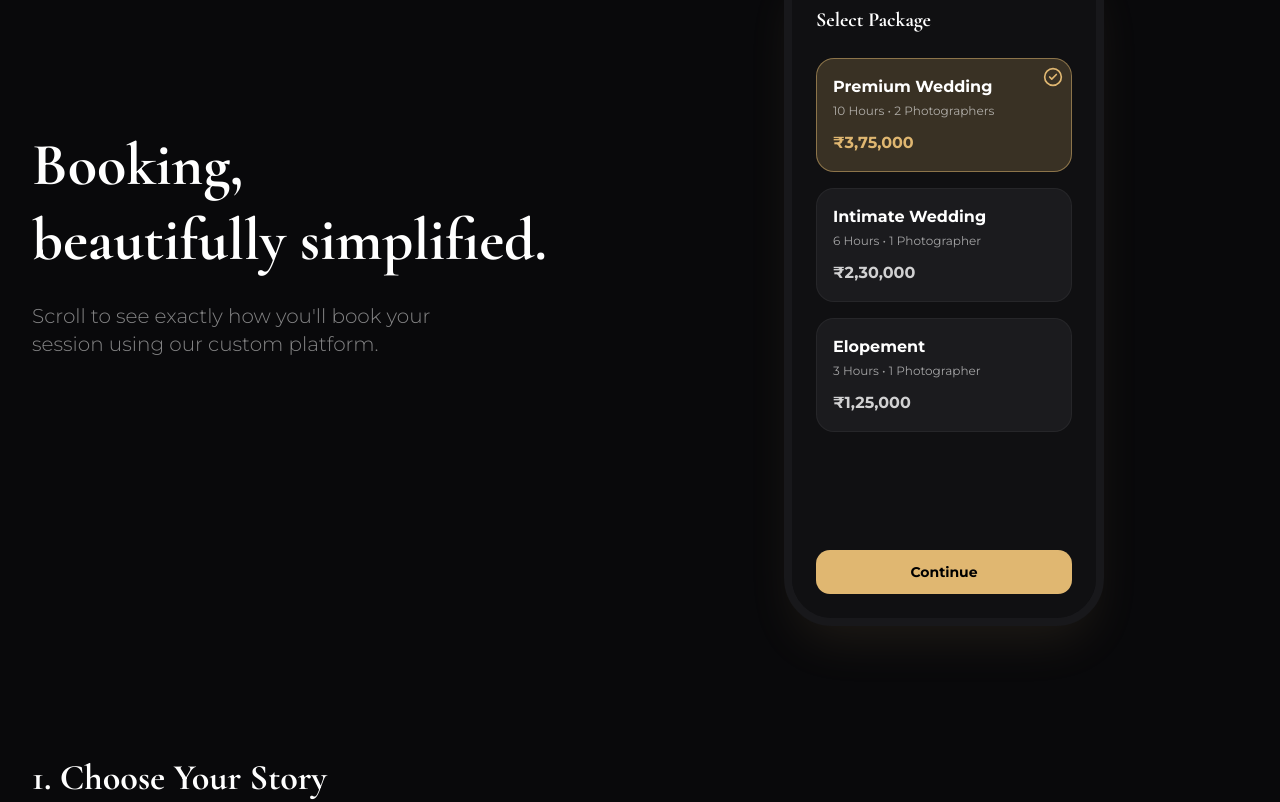
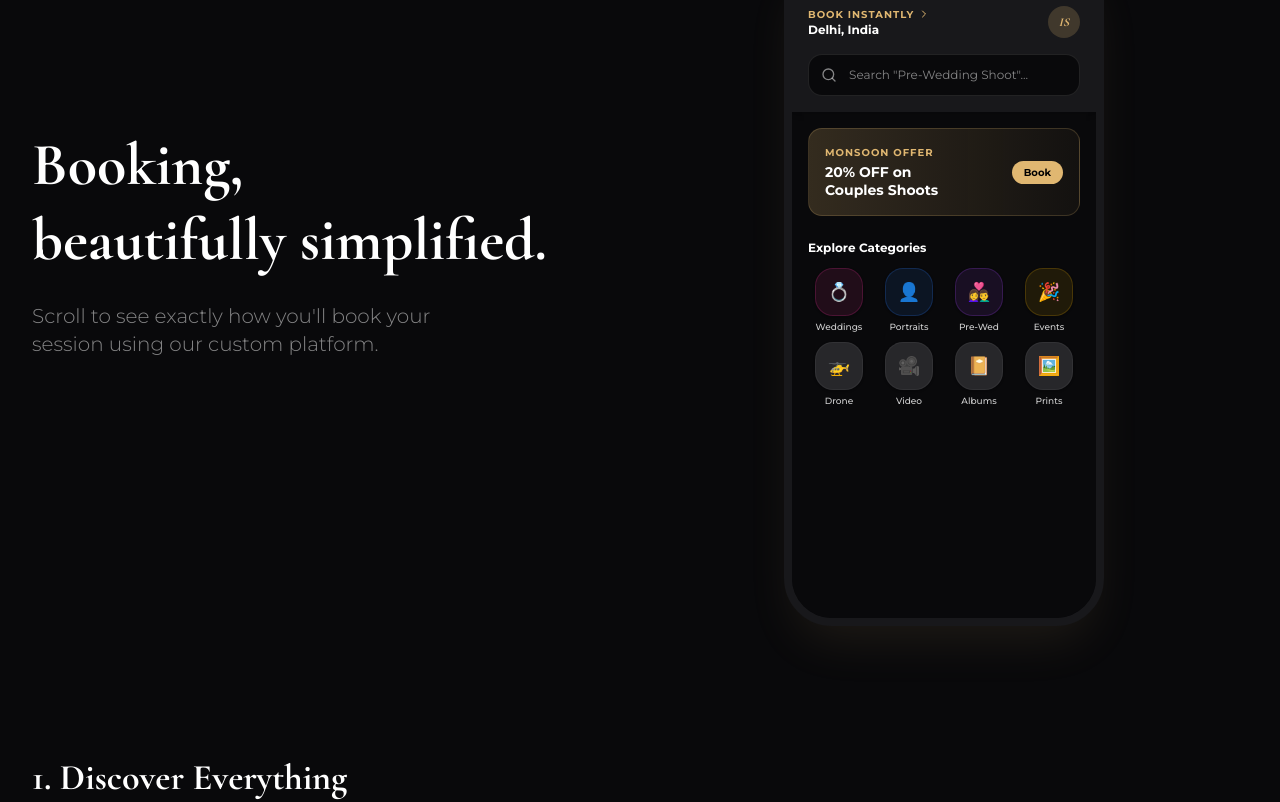
Before and after one commit to Ashish-Kumar-007/StudioLive, a Next.js app: page / in a window 1280 px wide. Shown: the part 7780-8582 px from the top of the page. Built offline with nearby package versions, Linux system fonts and the light colour scheme.

Commit message:
feat: redesign app home screen to quick-commerce style

```diff
--- a/src/components/features/home/AppBookingFlowSection.tsx
+++ b/src/components/features/home/AppBookingFlowSection.tsx
@@ -2,13 +2,18 @@
 
 import { useState } from "react";
 import { motion, AnimatePresence } from "framer-motion";
-import { CheckCircle2, ChevronRight, Play, Sparkles, Calendar, CreditCard, Apple } from "lucide-react";
+import { CheckCircle2, ChevronRight, Play, Sparkles, Calendar, CreditCard, Apple, Search, ShoppingBag, Receipt, Star } from "lucide-react";
 import { Button } from "@/components/ui/button";
 
 const steps = [
   {
+    id: "home",
+    title: "1. Discover Everything",
+    description: "Explore all our services, read reviews, and browse physical prints and albums directly from the home screen.",
+  },
+  {
     id: "package",
-    title: "1. Choose Your Story",
+    title: "2. Choose Your Story",
     description: "Start by selecting the photography package that fits your needs. See clear, upfront pricing with no hidden fees.",
   },
   {
@@ -23,13 +28,18 @@ const steps = [
   },
   {
     id: "checkout",
-    title: "4. Secure Your Spot",
+    title: "5. Secure Your Spot",
     description: "Confirm your booking with a secure deposit using Apple Pay, Google Pay, or any major credit card.",
+  },
+  {
+    id: "receipt",
+    title: "6. You're All Set!",
+    description: "Instantly receive your digital receipt, booking confirmation, and a direct line to your photographer.",
   }
 ];
 
 export function AppBookingFlowSection() {
-  const [activeStep, setActiveStep] = useState<string>("package");
+  const [activeStep, setActiveStep] = useState<string>("home");
 
   return (
     <section className="bg-zinc-950 border-y border-white/5 relative">
@@ -80,6 +90,68 @@ export function AppBookingFlowSection() {
 
             {/* Dynamic App Screens */}
             <AnimatePresence mode="wait">
+
+              {activeStep === "home" && (
+                <motion.div key="s0" initial={{ opacity: 0 }} animate={{ opacity: 1 }} exit={{ opacity: 0 }} className="absolute inset-0 bg-zinc-950 flex flex-col overflow-hidden">
+
+                  {/* Instamart-style Header */}
+                  <div className="bg-zinc-900 pt-12 pb-4 px-4 shadow-md z-10">
+                    <div className="flex justify-between items-center mb-4">
+                      <div>
+                        <div className="text-primary text-[10px] font-bold uppercase tracking-widest flex items-center gap-1">
+                           <span>Book Instantly</span> <ChevronRight className="w-3 h-3" />
+                        </div>
+                        <div className="text-white text-xs font-bold truncate">Delhi, India</div>
+                      </div>
+                      <div className="w-8 h-8 rounded-full bg-primary/20 flex items-center justify-center">
+                        <span className="font-heading font-bold text-primary italic text-xs">IS</span>
+                      </div>
+                    </div>
+
+                    {/* Search Bar */}
+                    <div className="bg-zinc-950 border border-white/10 rounded-xl p-3 flex items-center gap-3">
+                      <Search className="w-4 h-4 text-white/50" />
+                      <div className="text-xs text-white/50">Search "Pre-Wedding Shoot"...</div>
+                    </div>
+                  </div>
+
+                  <div className="flex-1 overflow-hidden p-4 space-y-6">
+                    {/* Blinkit-style Banner Carousel */}
+                    <div className="w-full bg-gradient-to-r from-primary/20 to-primary/5 border border-primary/20 rounded-xl p-4 flex items-center justify-between">
+                      <div>
+                        <div className="text-[10px] text-primary uppercase font-bold tracking-widest mb-1">Monsoon Offer</div>
+                        <div className="text-white font-bold text-sm leading-tight">20% OFF on<br/>Couples Shoots</div>
+                      </div>
+                      <div className="bg-primary text-black text-[10px] font-bold px-3 py-1 rounded-full">Book</div>
+                    </div>
+
+                    {/* Quick-Commerce Grid */}
+                    <div>
+                      <div className="text-xs font-bold text-white mb-3">Explore Categories</div>
+                      <div className="grid grid-cols-4 gap-2">
+                        {[
+                          { name: "Weddings", icon: "💍", color: "bg-pink-500/10 border-pink-500/20" },
+                          { name: "Portraits", icon: "👤", color: "bg-blue-500/10 border-blue-500/20" },
+                          { name: "Pre-Wed", icon: "👩‍❤️‍👨", color: "bg-purple-500/10 border-purple-500/20" },
+                          { name: "Events", icon: "🎉", color: "bg-yellow-500/10 border-yellow-500/20" },
+                          { name: "Drone", icon: "🚁", color: "bg-zinc-800 border-white/5" },
+                          { name: "Video", icon: "🎥", color: "bg-zinc-800 border-white/5" },
+                          { name: "Albums", icon: "📔", color: "bg-zinc-800 border-white/5" },
+                          { name: "Prints", icon: "🖼️", color: "bg-zinc-800 border-white/5" }
+                        ].map(cat => (
+                          <div key={cat.name} className="flex flex-col items-center gap-1">
+                            <div className={`w-12 h-12 rounded-2xl flex items-center justify-center border ${cat.color} text-lg shadow-sm`}>
+                              {cat.icon}
+                            </div>
+                            <div className="text-[9px] text-white/80 font-medium">{cat.name}</div>
+                          </div>
+                        ))}
+                      </div>
+                    </div>
+
+                  </div>
+                </motion.div>
+              )}
 
               {activeStep === "package" && (
                 <motion.div key="s1" initial={{ opacity: 0 }} animate={{ opacity: 1 }} exit={{ opacity: 0 }} className="absolute inset-0 bg-zinc-900/50 p-6 flex flex-col pt-12">
@@ -220,7 +292,38 @@ export function AppBookingFlowSection() {
                     </div>
                   </div>
                   <div className="mt-auto">
-                    <div className="w-full bg-primary text-black py-3 rounded-xl text-center font-bold text-sm">Confirm Booking</div>
+                    <div className="w-full bg-primary text-black py-3 rounded-xl text-center font-bold text-sm flex justify-center items-center gap-2">
+                       <Apple className="w-4 h-4" /> Pay ₹80,000
+                    </div>
+                  </div>
+                </motion.div>
+              )}
+
+              {activeStep === "receipt" && (
+                <motion.div key="s5" initial={{ opacity: 0 }} animate={{ opacity: 1 }} exit={{ opacity: 0 }} className="absolute inset-0 bg-zinc-900/50 p-6 flex flex-col pt-12 items-center text-center">
+                  <div className="w-16 h-16 bg-green-500/20 rounded-full flex items-center justify-center mb-6 mt-8">
+                    <CheckCircle2 className="w-8 h-8 text-green-400" />
+                  </div>
+                  <div className="text-2xl font-heading font-bold text-white mb-2">Payment Received!</div>
+                  <div className="text-sm text-white/50 mb-8">Your booking is confirmed.</div>
+
+                  <div className="w-full bg-zinc-800/80 border border-white/10 rounded-2xl p-5 mb-6 text-left relative overflow-hidden">
+                    <div className="absolute top-0 right-0 p-3 opacity-10"><Receipt className="w-16 h-16" /></div>
+                    <div className="text-xs text-white/50 uppercase tracking-widest mb-1">Receipt #</div>
+                    <div className="font-mono text-white text-sm mb-4">TXN-9482740</div>
+
+                    <div className="flex justify-between items-end">
+                      <div>
+                        <div className="text-xs text-white/50 mb-1">Amount Paid</div>
+                        <div className="font-bold text-white text-xl">₹80,000</div>
+                      </div>
+                      <div className="text-xs text-green-400 font-bold bg-green-400/10 px-2 py-1 rounded">SUCCESS</div>
+                    </div>
+                  </div>
+
+                  <div className="w-full space-y-3 mt-auto">
+                    <div className="w-full bg-primary text-black py-3 rounded-xl text-center font-bold text-sm">View Booking Details</div>
+                    <div className="w-full bg-zinc-800 text-white py-3 rounded-xl text-center font-bold text-sm">Message Photographer</div>
                   </div>
                 </motion.div>
               )}
```
